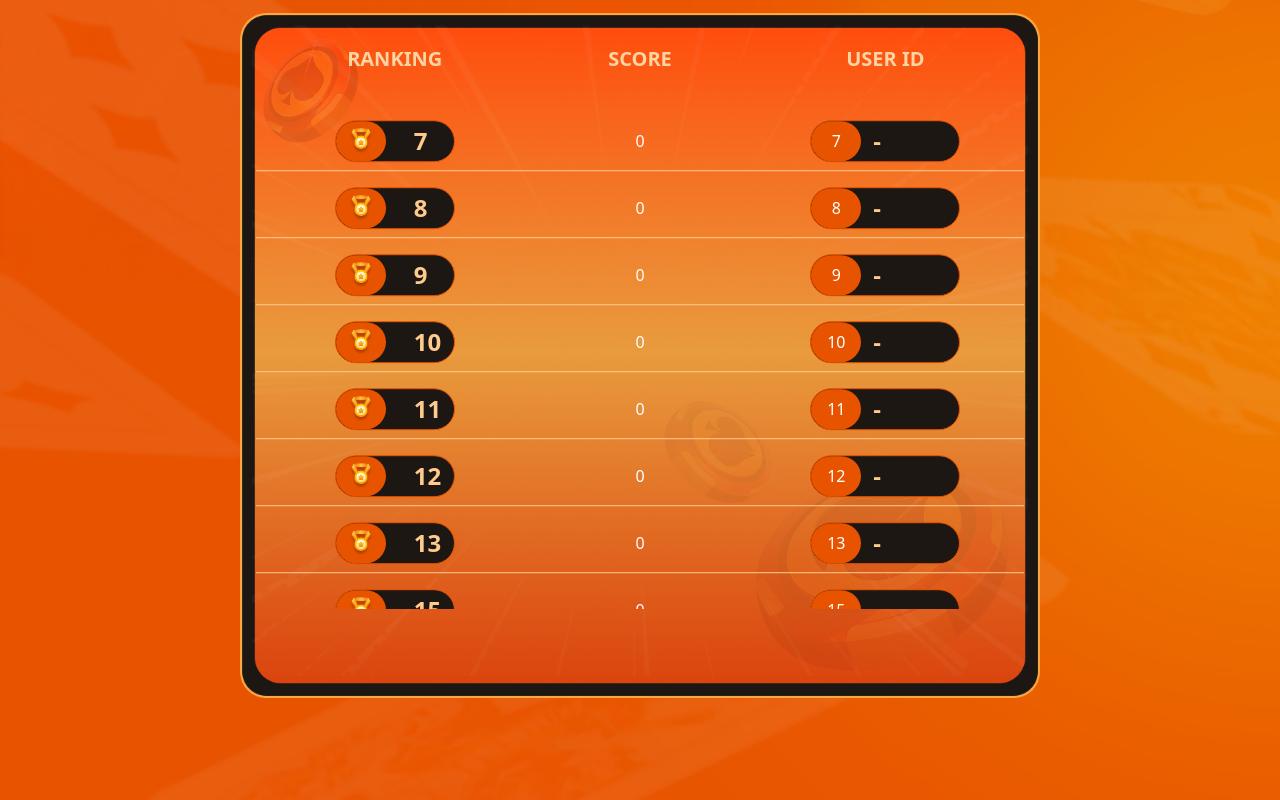
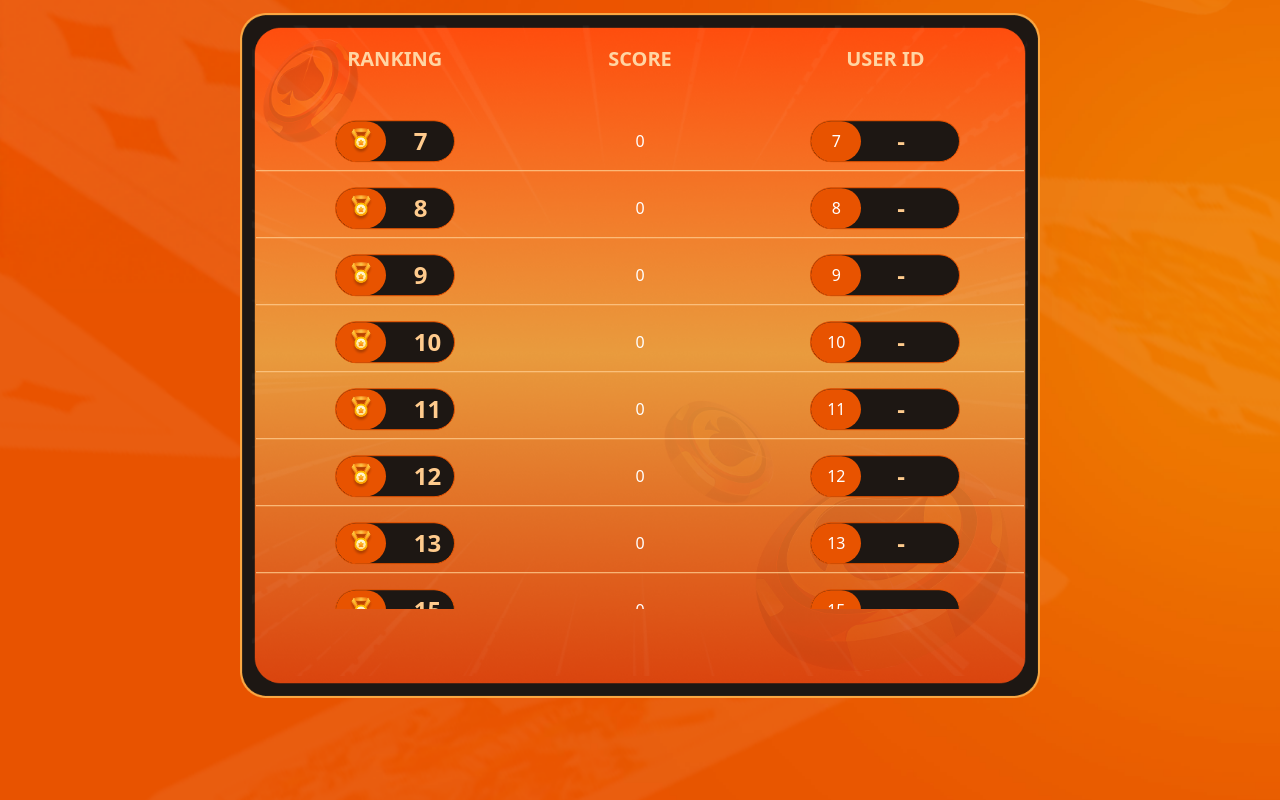
Before and after one commit to jovpbcfd/sp-winner, a Next.js app: page / in a window 1280 px wide. Shown: the part 2080-2880 px from the top of the page. Built offline with nearby package versions, Linux system fonts and the light colour scheme.

Commit message:
Fix alignment on userId

```diff
--- a/components/leaderboard.tsx
+++ b/components/leaderboard.tsx
@@ -72,7 +72,7 @@ export default function Leaderboard() {
 								<div className="p-1 md:p-3 bg-[#E85300] h-6 w-6 md:h-[40px] md:w-[50px] rounded-full flex items-center justify-center">
 									<span className="text-xs md:text-base">{item.rank}</span>
 								</div>
-								<span className="md:text-2xl text-[#FFCB8D] font-bold md:ml-3">
+								<span className="ml-8 md:text-2xl text-[#FFCB8D] font-bold md:ml-9">
 									{item.user}
 								</span>
 							</div>
```
